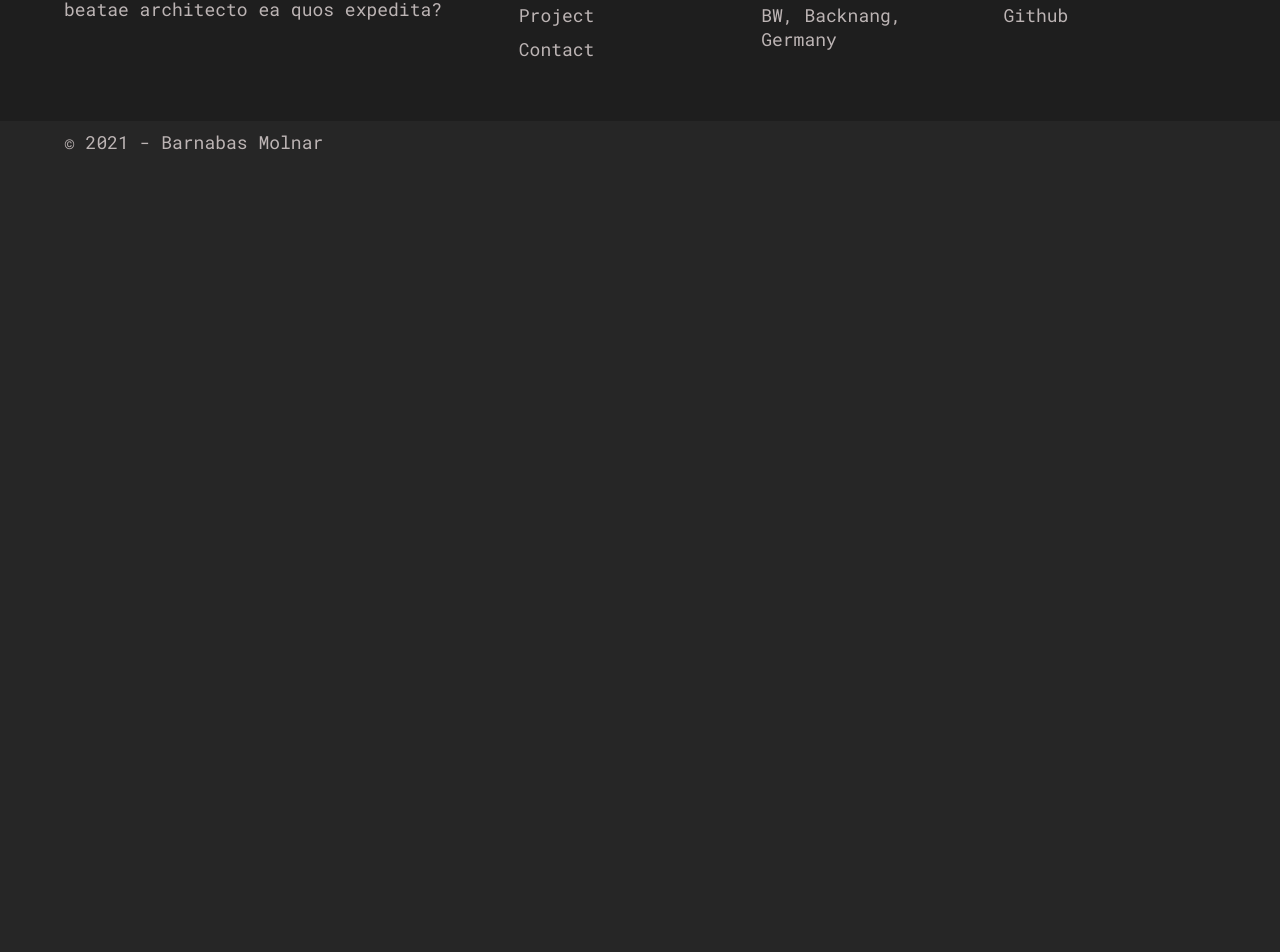
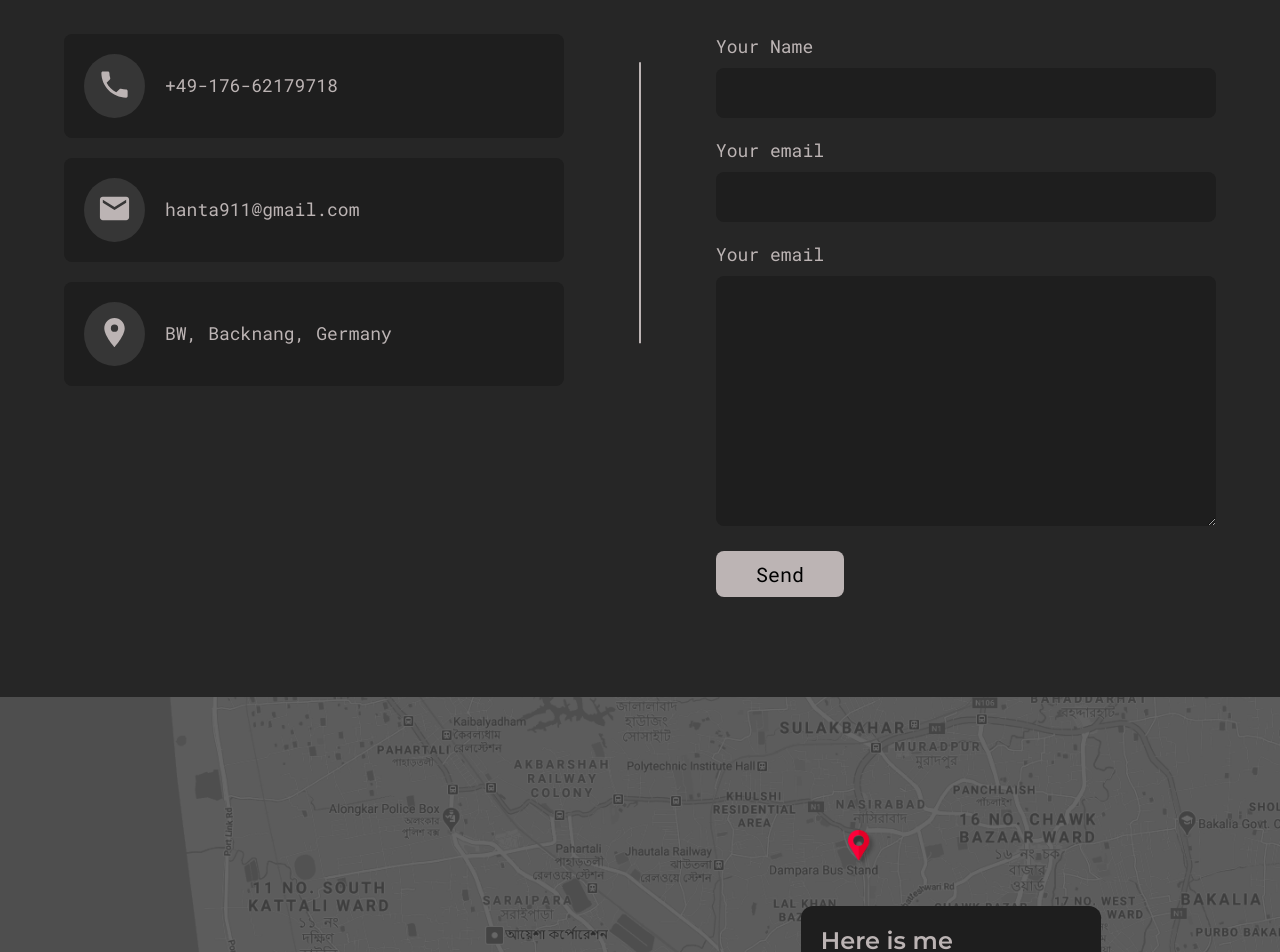
Before and after one commit to Barna-Molnar/barna-portfolio, a React (Create React App) app: page /contact in a window 1280 px wide. Shown: the part 236-1188 px from the top of the page. Before the commit the page ends 800 px from the top, so only its background shows below. Built offline with nearby package versions, Linux system fonts and the light colour scheme; the HTML template or start-up script is replaced by a standard one; a web font is replaced by a local one.

Commit message:
contact__section

```diff
--- /dev/null
+++ b/src/components/ContactForm.jsx
@@ -0,0 +1,91 @@
+import React, { useState } from 'react';
+import styled from 'styled-components';
+
+const FormStyle = styled.form`
+  width: 100%;
+  .form__group {
+    width: 100%;
+    margin-bottom: 2rem;
+  }
+  label {
+    font-size: 1.8rem;
+  }
+  input,
+  textarea {
+    width: 100%;
+    font-size: 2rem;
+    padding: 1.2rem;
+    color: var(--gray-1);
+    background-color: var(--deep-dark);
+    outline: none;
+    border: none;
+    border-radius: 8px;
+    margin-top: 1rem;
+  }
+  textarea {
+    min-height: 250px;
+    resize: vertical;
+  }
+  button[type='submit'] {
+    background-color: var(--gray-1);
+    color: var(--black);
+    font-size: 2rem;
+    display: inline-block;
+    outline: none;
+    border: none;
+    padding: 1rem 4rem;
+    border-radius: 8px;
+    cursor: pointer;
+  }
+`;
+
+export default function ContactForm() {
+  const [name, setName] = useState('');
+  const [email, setEmail] = useState('');
+  const [message, setMessage] = useState('');
+
+  return (
+    <div>
+      <FormStyle action="#">
+        <div className="form__group">
+          <label htmlFor="name">
+            Your Name
+            <input
+              type="text"
+              id="name"
+              name="name"
+              valu={name}
+              onChange={(e) => setName(e.target.valeu)}
+            />
+          </label>
+        </div>
+        <div className="form__group">
+          <label htmlFor="email">
+            Your email
+            <input
+              type="text"
+              id="email"
+              email="email"
+              valu={email}
+              onChange={(e) => setEmail(e.target.valeu)}
+            />
+          </label>
+        </div>
+        <div className="form__group">
+          <label htmlFor="message">
+            Your email
+            <textarea
+              type="text"
+              id="message"
+              email="message"
+              valu={message}
+              onChange={(e) => setMessage(e.target.valeu)}
+            />
+          </label>
+        </div>
+
+        <button type="submit">Send</button>
+      </FormStyle>
+    </div>
+  );
+}
--- /dev/null
+++ b/src/components/ContactInfoItem.jsx
@@ -0,0 +1,40 @@
+/* eslint-disable react/self-closing-comp */
+import React from 'react';
+import { MdPlace } from 'react-icons/md';
+import styled from 'styled-components';
+import Ptext from './Ptext';
+
+const ContactInfoItemStyes = styled.div`
+  padding: 2rem;
+  background-color: var(--deep-dark);
+  display: flex;
+  align-items: center;
+  gap: 2rem;
+  border-radius: 8px;
+  margin-bottom: 2rem;
+  .icon {
+    color: var(--white);
+    background-color: var(--gray-2);
+    padding: 1.3rem;
+    align-items: center;
+    justify-content: center;
+    border-radius: 50%;
+  }
+  svg {
+    width: 3.5rem;
+  }
+`;
+
+export default function ContactInfoItem({
+  icon = <MdPlace></MdPlace>,
+  text = 'this is an info text',
+}) {
+  return (
+    <ContactInfoItemStyes>
+      <div className="icon">{icon}</div>
+      <div className="info">
+        <Ptext>{text}</Ptext>
+      </div>
+    </ContactInfoItemStyes>
+  );
+}
--- /dev/null
+++ b/src/components/ContactSection.jsx
@@ -0,0 +1,70 @@
+import React from 'react';
+import { MdEmail, MdLocalPhone } from 'react-icons/md';
+import styled from 'styled-components';
+import ContactForm from './ContactForm';
+import ContactInfoItem from './ContactInfoItem';
+import SectionTitle from './SectionTitle';
+
+const ContactSectionStyles = styled.div`
+  padding: 10rem 0;
+  .contactSection__wrapper {
+    display: flex;
+    gap: 5rem;
+    margin-top: 7rem;
+    justify-content: space-between;
+    position: relative;
+  }
+  .contactSection__wrapper::after {
+    content: '';
+    position: absolute;
+    width: 2px;
+    height: 50%;
+    background-color: var(--gray-1);
+    top: 30%;
+    left: 50%;
+    transform: translate(-50%, -50%);
+  }
+  .left {
+    width: 100%;
+    max-width: 500px;
+  }
+  .right {
+    width: 100%;
+    max-width: 500px;
+  }
+  @media only screen and (max-width: 768px) {
+    .contactSection__wrapper {
+      flex-direction: column;
+    }
+    .contactSection__wrapper::after {
+      display: none;
+    }
+    .left,
+    .right {
+      max-width: 100%;
+    }
+    .right {
+      padding: 4rem 2rem 2rem 2rem;
+    }
+  }
+`;
+
+export default function ContactSection() {
+  return (
+    <ContactSectionStyles>
+      <div className="container">
+        <SectionTitle heading="Contact" subheading="Get in touch" />
+        <div className="contactSection__wrapper">
+          <div className="left">
+            <ContactInfoItem icon={<MdLocalPhone />} text="+49-176-62179718" />
+            <ContactInfoItem icon={<MdEmail />} text="hanta911@gmail.com" />
+            <ContactInfoItem text="BW, Backnang, Germany" />
+          </div>
+          <div className="right">
+            <ContactForm />
+          </div>
+        </div>
+      </div>
+    </ContactSectionStyles>
+  );
+}
--- /dev/null
+++ b/src/components/Map.jsx
@@ -0,0 +1,65 @@
+import React from 'react';
+import styled from 'styled-components';
+import Ptext from './Ptext';
+import MapImg from '../assets/images/map.png';
+
+const MapStyles = styled.div`
+  background: url(${MapImg}) no-repeat center / cover;
+  min-height: 400px;
+  .container {
+    position: relative;
+    min-height: 400px;
+  }
+  .map__card {
+    position: absolute;
+    right: 10%;
+    bottom: 10%;
+    background-color: var(--deep-dark);
+    padding: 2rem;
+    border-radius: 12px;
+    width: 100%;
+    max-width: 300px;
+  }
+  .map__card__heading {
+    font-size: 2.4rem;
+    margin-bottom: 1rem;
+  }
+  .map__card__link {
+    display: inline-block;
+    font-size: 1.6rem;
+    margin-top: 3rem;
+    text-decoration: underline;
+  }
+  .para {
+    font-size: 1.6rem;
+  }
+  @media only screen and (max-width: 768px) {
+    background-position: 80% center;
+  }
+  @media only screen and (max-width: 768px) {
+    .map__card {
+      max-width: none;
+    }
+  }
+`;
+
+export default function Map() {
+  return (
+    <MapStyles>
+      <div className="container">
+        <div className="map__card">
+          <h3 className="map__card__heading">Here is me</h3>
+          <Ptext>BW, Backnang, Germany</Ptext>
+          <a
+            className="map__card__link "
+            href="www.google.com/maps"
+            target="_blank"
+            rel="noreferrer"
+          >
+            Open in a google map
+          </a>
+        </div>
+      </div>
+    </MapStyles>
+  );
+}
--- a/src/components/ProjectItem.jsx
+++ b/src/components/ProjectItem.jsx
@@ -4,6 +4,7 @@
 import projectImg from '../assets/images/projectImg.png';
 
 const ProjectItemStyle = styled.div`
+  position: relative;
   .projectItem__img {
     width: 100%;
     height: 400px;
@@ -11,6 +12,42 @@
     border-radius: 12px;
     display: inline-block;
     border: 2px solid var(--gray-2);
+  }
+  .projectItem__img::before {
+    content: '';
+    position: absolute;
+    top: 0;
+    left: 0;
+
+    bottom: 0;
+    height: 400px;
+    width: 0;
+    transition: all 0.2s;
+    border: inset 2px solid var(--gray-2);
+    border-radius: 12px;
+
+    background-color: rgba(0, 0, 0, 0.2);
+  }
+  /* .projectItem__img::after {
+    content: '';
+    position: absolute;
+    top: 0;
+
+    right: 10px;
+    bottom: 0;
+    height: 400px;
+    width: 10px;
+    transition: all 0.2s;
+    border: inset 2px solid var(--gray-2);
+    border-radius: 12px;
+    z-index: 1000;
+    background-color: rgba(0, 0, 0, 0.2);
+    color: red;
+  }
+   */
+
+  .projectItem__img:hover::before {
+    width: 100%;
   }
   .projectItem__info {
     margin-top: 1rem;
--- a/src/pages/Contact.jsx
+++ b/src/pages/Contact.jsx
@@ -1,9 +1,12 @@
 import React from 'react';
+import ContactSection from '../components/ContactSection';
+import Map from '../components/Map';
 
 export default function Contact() {
   return (
     <div>
-      <h1>Contact Page </h1>
+      <ContactSection />
+      <Map />
     </div>
   );
 }
--- a/src/pages/Projects.jsx
+++ b/src/pages/Projects.jsx
@@ -35,6 +35,9 @@
       }
     }
   }
+  /* .projectItem__img:hover {
+
+  } */
   @media only screen and (max-width: 768px) {
     .projects__searchBar {
       width: 100%;
```
